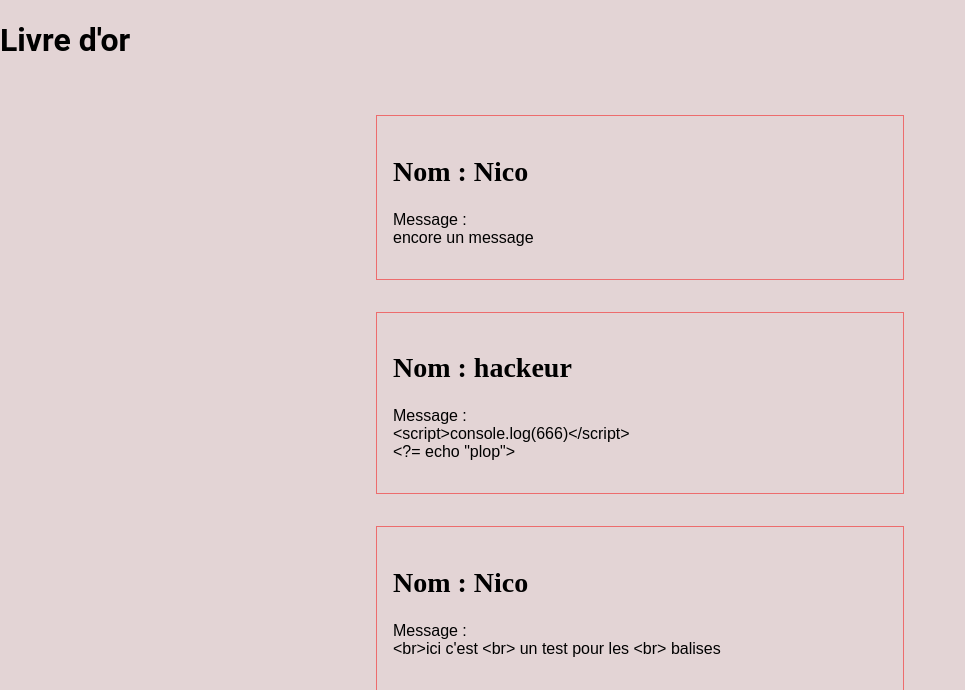
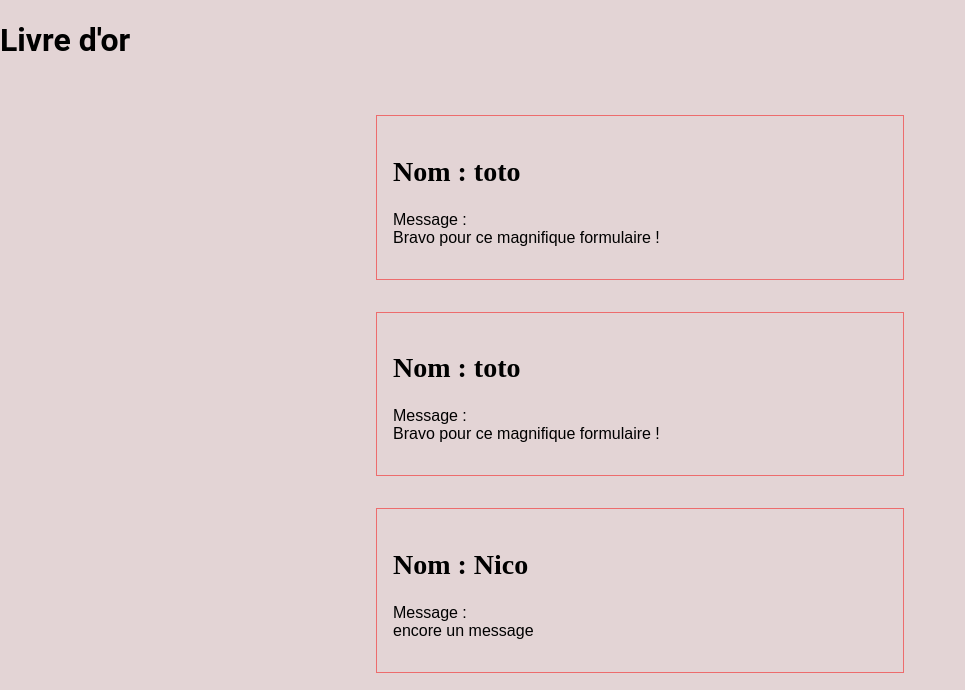
Before and after one commit to JulieRaymond/project1-trombi, a PHP site: page /goldbook.php in a window 1280 px wide. Shown: the part 85-775 px from the top of the page, without its empty margins (0-965 px from the left). Run offline with PHP 8.4, Linux system fonts and the light colour scheme.

Commit message:
modif formulaire pour s'adapter au livre d'or et inversement

```diff
--- a/goldbook.php
+++ b/goldbook.php
@@ -6,12 +6,12 @@ require_once "asset/scripts/classgoldbook.php";
 
 
 $goldBook = new GoldBook("includes/txt/goldbook.txt");
-if (isset($_POST["contactname"])) {
+if (isset($_POST["name"])) {
 
     //récupérer et nettoyer les infos postées
-    $name = cleanInput($_POST["contactname"]);
-    $mail = cleanInput($_POST["contactemail"]);
-    $message = cleanInput($_POST["contactmessage"]);
+    $name = cleanInput($_POST["name"]);
+    $mail = cleanInput($_POST["email"]);
+    $message = cleanInput($_POST["message"]);
 
     $goldBook->saveMessage($name, $mail, $message);
 }
--- a/includes/txt/goldbook.txt
+++ b/includes/txt/goldbook.txt
@@ -30,3 +30,13 @@ Mail : blabla@gmail.com
 Message :
 encore un message
 *******************************
+Nom : toto
+Mail :
+Message :
+Bravo pour ce magnifique formulaire !
+*******************************
+Nom : toto
+Mail : toto@tot.bla
+Message :
+Bravo pour ce magnifique formulaire !
+*******************************
```
Also changed, not shown: pagecontact.php (+5 -5 lines).
